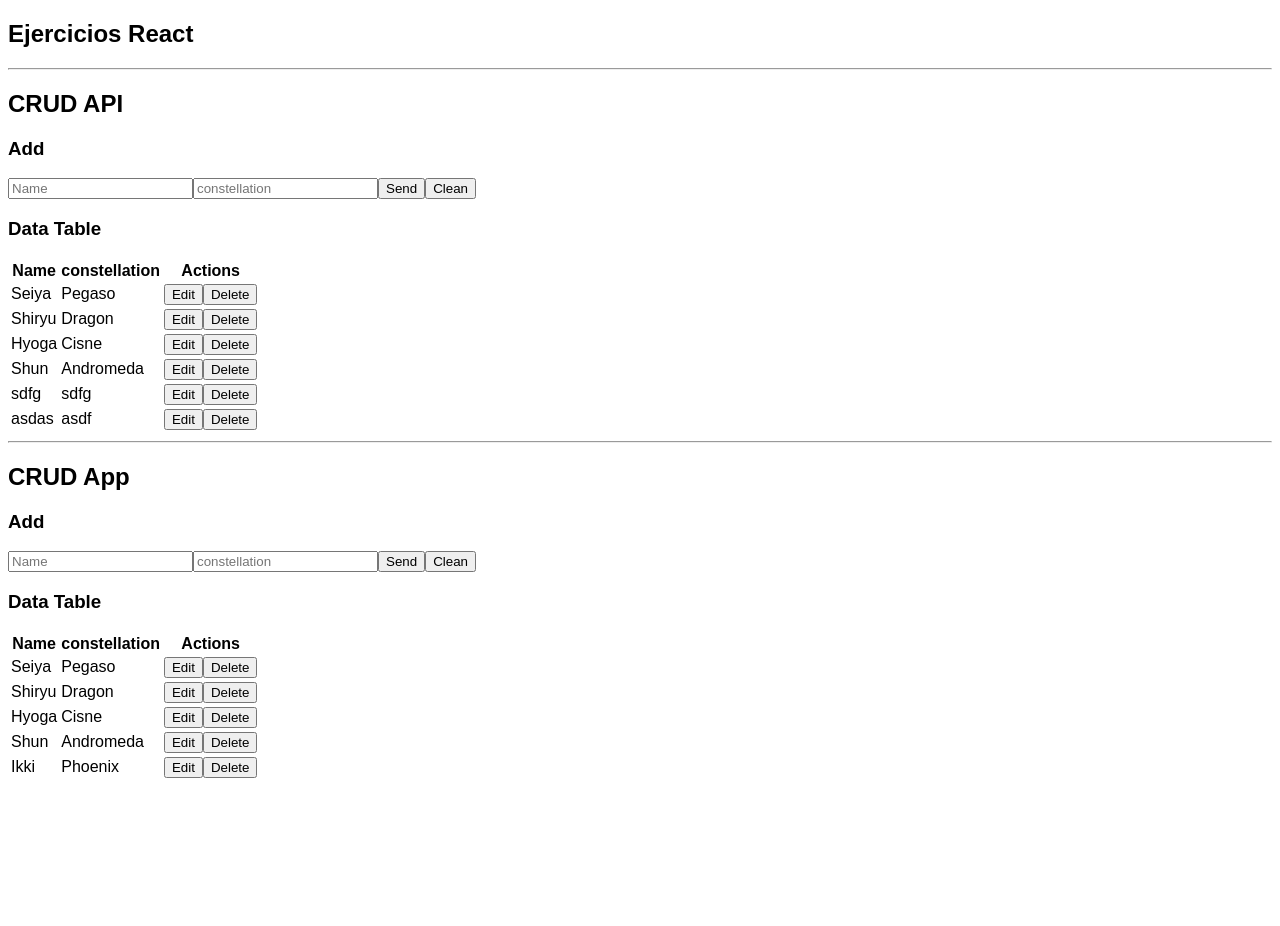
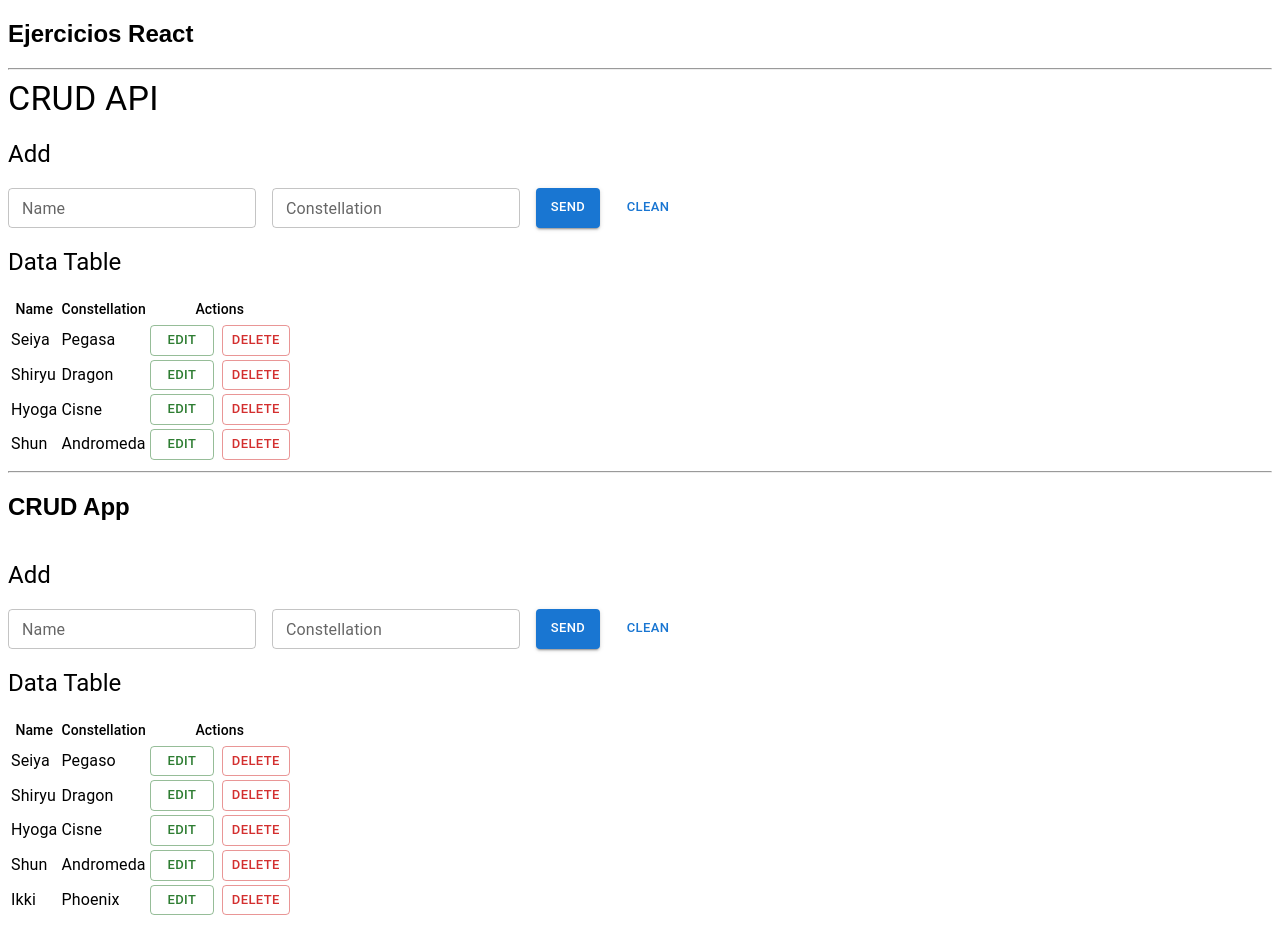
Before and after one commit to JesusZamora20/CRUD-App-React, a React (Create React App) app: page / in a window 1280 px wide. Before the commit the page ends 800 px from the top, so only its background shows below. Built offline with nearby package versions, Linux system fonts and the light colour scheme; data requests are answered from the project's data file.

Commit message:
Implementing Material UI

```diff
--- a/package.json
+++ b/package.json
@@ -3,6 +3,10 @@
   "version": "0.1.0",
   "private": true,
   "dependencies": {
+    "@emotion/react": "^11.10.5",
+    "@emotion/styled": "^11.10.5",
+    "@mui/icons-material": "^5.11.9",
+    "@mui/material": "^5.11.9",
     "@testing-library/jest-dom": "^5.16.5",
     "@testing-library/react": "^13.4.0",
     "@testing-library/user-event": "^13.5.0",
--- a/src/API/db.json
+++ b/src/API/db.json
@@ -3,7 +3,7 @@
     {
       "id": 1,
       "name": "Seiya",
-      "constellation": "Pegaso"
+      "constellation": "Pegasa"
     },
     {
       "id": 2,
@@ -19,16 +19,6 @@
       "id": 4,
       "name": "Shun",
       "constellation": "Andromeda"
-    },
-    {
-      "id": 6,
-      "name": "sdfg",
-      "constellation": "sdfg"
-    },
-    {
-      "id": 7,
-      "name": "asdas",
-      "constellation": "asdf"
     }
   ]
 }
--- a/src/components/crudApi.js
+++ b/src/components/crudApi.js
@@ -5,6 +5,7 @@ import CrudForm from './crudForm';
 import CrudTable from './crudTable';
 import Loader from './Loader';
 import Message from './Message';
+import { Typography } from '@mui/material';
 
 
 function CrudApi(){
@@ -89,7 +90,7 @@ function CrudApi(){
 
     return(
         <>
-            <h2>CRUD API</h2>
+            <Typography variant='h4'>CRUD API</Typography>
             <CrudForm
             CreateData={CreateData}
             UpdateData={UpdateData}
--- a/src/components/crudForm.js
+++ b/src/components/crudForm.js
@@ -1,4 +1,5 @@
 import React, { useState, useEffect } from 'react';
+import {Button, Stack, TextField, Typography} from '@mui/material';
 
 const initialDb = {
     name:'',
@@ -47,16 +48,29 @@ function CrudForm({CreateData, UpdateData, dataToEdit, setDataToEdit  }){
 
     return(
         <>
-            <h3>{dataToEdit ? 'Edit' : 'Add'}</h3>
+            <br/>
+            <Typography variant='h5'>{dataToEdit ? 'Edit' : 'Add'}</Typography>
+            <br/>
             <form onSubmit={handleSubmit}>
-                <input type='text' name='name' placeholder='Name'
-                onChange={handleChange} value={form.name}/>
+                <Stack spacing={2} direction='row'>
 
-                <input type='text' name='constellation' placeholder='constellation'
-                onChange={handleChange} value={form.constellation} />
+                <TextField label='Name' size='small' color='primary'
+                onChange={handleChange}
+                value={form.name}
+                type='text'
+                name='name'/>
 
-                <input type='submit' value='Send'/>
-                <input type='reset' value='Clean' onClick={handleReset}/>
+                <TextField label='Constellation' size='small' color='primary'
+                onChange={handleChange}
+                value={form.constellation}
+                type='text'
+                name='constellation'/>
+
+
+
+                <Button type='submit' size='small' variant='contained'>Send</Button>
+                <Button type='reset' size='small' color='primary' onClick={handleReset}>Clean</Button>
+                </Stack>
             </form>
         </>
     );
--- a/src/components/crudTable.js
+++ b/src/components/crudTable.js
@@ -1,16 +1,19 @@
+import { Typography } from '@mui/material';
 import React from 'react';
 import CrudTableRow from './crudTableRow';
 
 function CrudTable({data, setDataToEdit, DeleteData}){
     return(
         <>
-            <h3>Data Table</h3>
+            <br/>
+            <Typography variant='h5'>Data Table</Typography>
+            <br/>
             <table>
                 <thead>
                     <tr>
-                        <th>Name</th>
-                        <th>constellation</th>
-                        <th>Actions</th>
+                        <th><Typography variant='subtitle2'>Name</Typography></th>
+                        <th><Typography variant='subtitle2'>Constellation</Typography></th>
+                        <th><Typography variant='subtitle2'>Actions</Typography></th>
                     </tr>
                 </thead>
                 <tbody>
--- a/src/components/crudTableRow.js
+++ b/src/components/crudTableRow.js
@@ -1,3 +1,4 @@
+import { Button, Stack, Typography } from '@mui/material';
 import React from 'react';
 
 
@@ -6,11 +7,13 @@ function CrudTableRow({el, setDataToEdit, DeleteData}) {
     let {name, constellation, id} = el;
     return (
         <tr>
-            <td>{name}</td>
-            <td>{constellation}</td>
+            <td><Typography variant='body1'>{name}</Typography></td>
+            <td><Typography>{constellation}</Typography></td>
             <td>
-                <button onClick={() => setDataToEdit(el)}>Edit</button>
-                <button onClick={() => DeleteData(id)}>Delete</button>
+                <Stack spacing={1} direction='row'>
+                    <Button size='small' variant='outlined' color='success' onClick={() => setDataToEdit(el)}>Edit</Button>
+                    <Button size='small' variant='outlined' color='error' onClick={() => DeleteData(id)}>Delete</Button>
+                </Stack>
             </td>
         </tr>
     );
```
Also changed, not shown: 1 other file (tests, documents, lock files or other folders).
